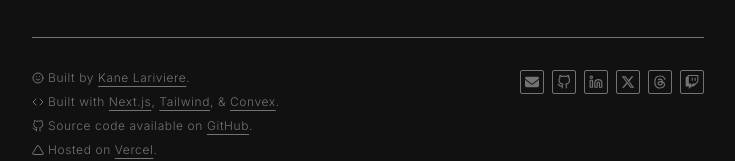
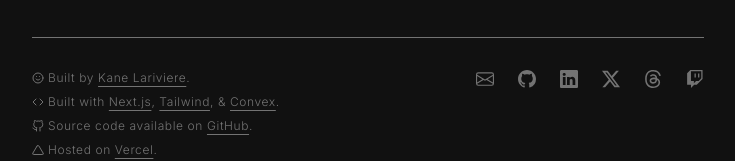
Before and after one commit to knlrvr/portfolio-2024, a Next.js app: page / in a window 1280 px wide. Shown: the part 1779-1940 px from the top of the page, without its empty margins (272-1007 px from the left). Built offline with nearby package versions, Linux system fonts and the light colour scheme; no server answers.

Commit message:
footer icons

```diff
--- a/src/app/components/footer.tsx
+++ b/src/app/components/footer.tsx
@@ -15,7 +15,14 @@ import {
 } from "react-icons/fa6";
 import { Reveal } from '../utils/reveal';
 
-
+import {
+    BsTwitterX,
+    BsTwitch,
+    BsThreads,
+    BsLinkedin,
+    BsGithub,
+    BsEnvelope
+} from 'react-icons/bs'
 
 
 export default function Footer() {
@@ -52,24 +59,24 @@ export default function Footer() {
                             <p>Hosted on <Link href="https://vercel.com" target="_blank" aria-label='Vercel Hosting' className="underline underline-offset-4 hover:text-neutral-200 transition-colors duration-200">Vercel</Link>.</p>
                         </div>
                     </div>
-                    <div className="flex items-center gap-2 text-lg sm:text-sm">
-                        <Link href="mailto:hello@knlrvr.com" target="_blank" aria-label='Email' className="border border-neutral-500 p-1 rounded-sm hover:text-neutral-200 hover:border-neutral-200 transition-colors duration-200">
-                            <FaEnvelope />
+                    <div className="flex items-center gap-6 text-lg">
+                        <Link href="mailto:hello@knlrvr.com" target="_blank" aria-label='Email' className="hover:text-neutral-200 transition-colors duration-200">
+                            <BsEnvelope />
                         </Link>
-                        <Link href="https://github.com/knlrvr" target="_blank" aria-label='knlrvr on GitHub' className="border border-neutral-500 p-1 rounded-sm hover:text-neutral-200 hover:border-neutral-200 transition-colors duration-200">
-                            <FiGithub />
+                        <Link href="https://github.com/knlrvr" target="_blank" aria-label='knlrvr on GitHub' className="hover:text-neutral-200 transition-colors duration-200">
+                            <BsGithub />
                         </Link>
-                        <Link href="https://www.linkedin.com/in/kane-lariviere" target="_blank" aria-label='LinkedIn' className="border border-neutral-500 p-1 rounded-sm hover:text-neutral-200 hover:border-neutral-200 transition-colors duration-200">
-                            <FiLinkedin />
+                        <Link href="https://www.linkedin.com/in/kane-lariviere" target="_blank" aria-label='LinkedIn' className="hover:text-neutral-200 transition-colors duration-200">
+                            <BsLinkedin />
                         </Link>
-                        <Link href="https://twitter.com/knlrvr" target="_blank" aria-label='Twitter' className="border border-neutral-500 p-1 rounded-sm hover:text-neutral-200 hover:border-neutral-200 transition-colors duration-200">
-                            <FaXTwitter />
+                        <Link href="https://twitter.com/knlrvr" target="_blank" aria-label='Twitter' className="hover:text-neutral-200 transition-colors duration-200">
+                            <BsTwitterX />
                         </Link>
-                        <Link href="https://www.threads.net/@kanelarivieresucks" target="_blank" aria-label='Threads' className="border border-neutral-500 p-1 rounded-sm hover:text-neutral-200 hover:border-neutral-200 transition-colors duration-200">
-                            <FaThreads />
+                        <Link href="https://www.threads.net/@kanelarivieresucks" target="_blank" aria-label='Threads' className="hover:text-neutral-200 transition-colors duration-200">
+                            <BsThreads />
                         </Link>
-                        <Link href="https://www.twitch.tv/knlrvr" target="_blank" aria-label='Twitch' className="border border-neutral-500 p-1 rounded-sm hover:text-neutral-200 hover:border-neutral-200 transition-colors duration-200">
-                            <FaTwitch />
+                        <Link href="https://www.twitch.tv/knlrvr" target="_blank" aria-label='Twitch' className="hover:text-neutral-200 transition-colors duration-200">
+                            <BsTwitch />
                         </Link>
                     </div>
                 </div>
```
